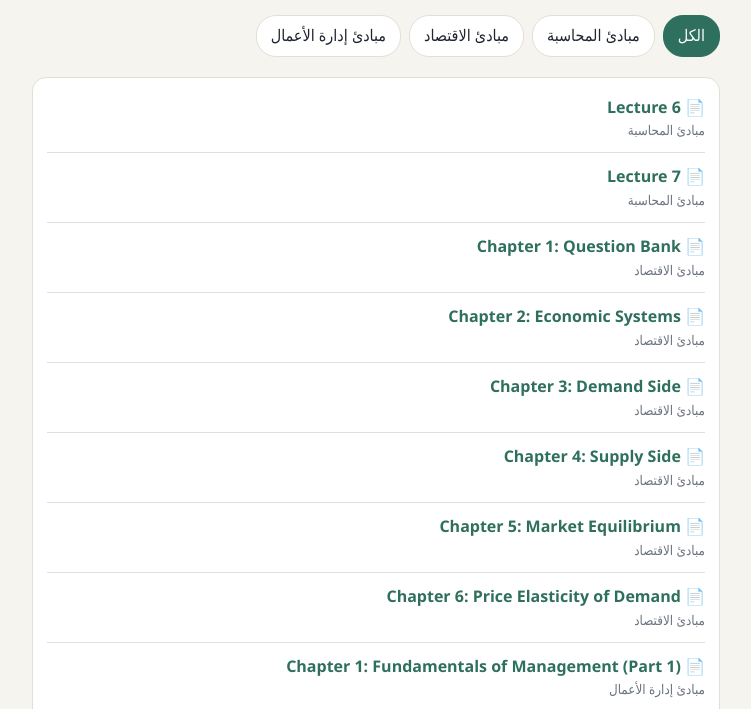
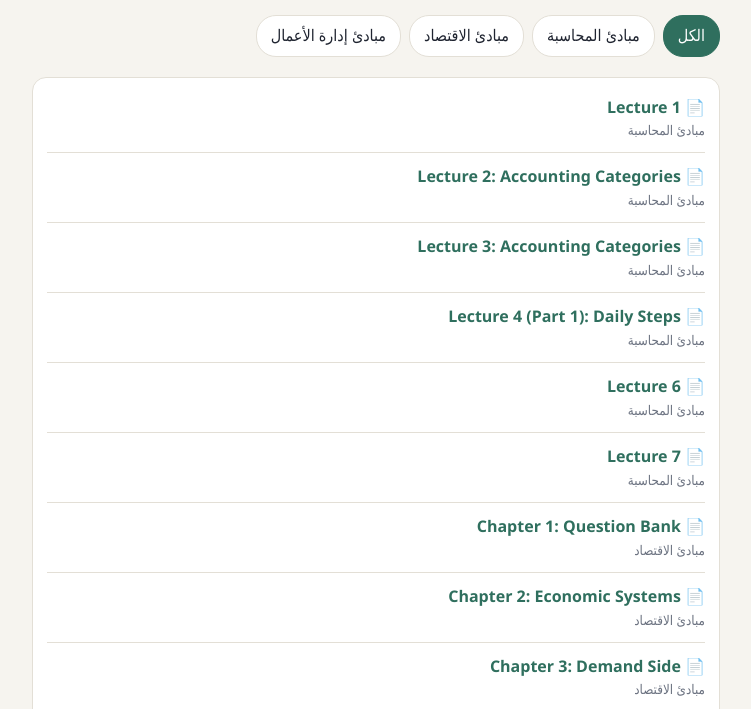
Before and after one commit to Ziad14641/College, a plain HTML site: page index.html in a window 1280 px wide. Shown: the part 91-800 px from the top of the page, without its empty margins (264-1015 px from the left). Drawn offline with Linux system fonts and the light colour scheme.

Commit message:
Update index.html

```diff
--- a/index.html
+++ b/index.html
@@ -31,6 +31,10 @@ h1{font-size:1.5rem;margin:0 0 4px}
 </main>
 <script>
 var FILES = [
+  { subject: "مبادئ المحاسبة", title: "Lecture 1", file: "lec1 10-6-2026.pdf" },
+  { subject: "مبادئ المحاسبة", title: "Lecture 2: Accounting Categories", file: "lec 2 Chapter2.pdf" },
+  { subject: "مبادئ المحاسبة", title: "Lecture 3: Accounting Categories", file: "lec3 - last updated.pdf" },
+  { subject: "مبادئ المحاسبة", title: "Lecture 4 (Part 1): Daily Steps", file: "chapter 4 part 1 lec 4.pdf" },
   { subject: "مبادئ المحاسبة", title: "Lecture 6", file: "lec 6.pdf" },
   { subject: "مبادئ المحاسبة", title: "Lecture 7", file: "LEC7.pdf" },
   { subject: "مبادئ الاقتصاد", title: "Chapter 1: Question Bank", file: "Principles_of_Economics_Chapter_1_Questions_By_T.pdf" },
```
